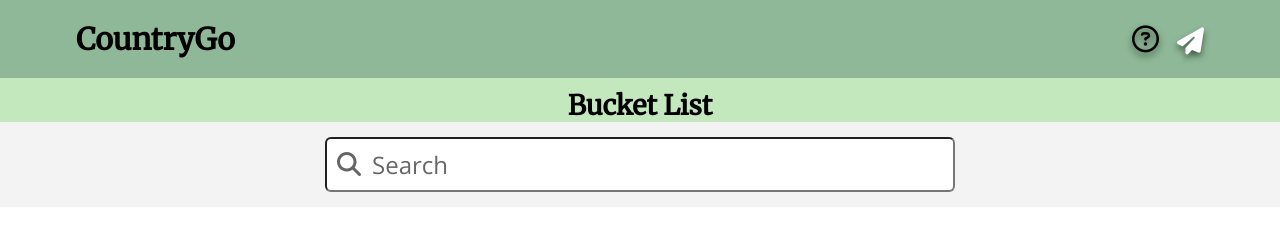
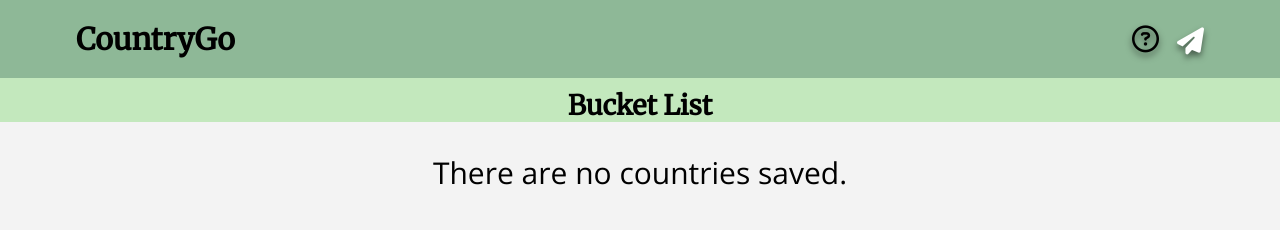
Before and after one commit to silva-tim/CountryGo, a website: page index.html in a window 1280 px wide. Both pictures are taken after a click on the link 1199 px from the left and 39 px from the top of the page. Drawn offline with nearby package versions, Linux system fonts and the light colour scheme; no server answers.

Commit message:
Added a 'no entries' dialogue when nothing is saved. #3

```diff
--- a/css/styles.css
+++ b/css/styles.css
@@ -6,7 +6,7 @@ header {
   display: none;
 }
 
-main {
+body {
   background-color: #f3f3f3;
 }
 
--- a/index.html
+++ b/index.html
@@ -32,10 +32,15 @@
       <h2 id="bucketlist-heading">Bucket List</h2>
     </div>
     <div class="container">
-      <div class="row">
+      <div id="search-bar" class="row">
         <div class="column-full justifycenter">
           <i class="fa-solid fa-magnifying-glass" id="magnify"></i>
           <input type="text" id="search" placeholder="Search">
+        </div>
+      </div>
+      <div id="no-entries" class="row hidden">
+        <div class="column-full justifycenter">
+          <p>There are no countries saved.</p>
         </div>
       </div>
       <div id="country-deck">
--- a/js/main.js
+++ b/js/main.js
@@ -1,8 +1,9 @@
 let countries = null;
 const $countryDeck = document.querySelector('#country-deck');
-const $search = document.querySelector('#search');
+const $search = document.querySelector('#search-bar');
 const $switchToBucket = document.querySelector('#a-tag-plane');
 const $subhead = document.querySelector('#subhead');
+const $noEntries = document.querySelector('#no-entries');
 
 // Sends XHR and retrieves all independent countries
 function getAllCountries() {
@@ -214,11 +215,18 @@ function viewSwap(event) {
     $subhead.classList.remove('hidden');
     $switchToBucket.classList.add('white');
 
-    for (let i = 0; i < data.savedCountries.length; i++) {
-      savedCountriesArray.push(getCountryFromCCA3(data.savedCountries[i].cca3));
+    if (data.savedCountries.length < 1) {
+      $noEntries.classList.remove('hidden');
+      $search.classList.add('hidden');
+    } else {
+      $noEntries.classList.add('hidden');
+      $search.classList.remove('hidden');
+      for (let i = 0; i < data.savedCountries.length; i++) {
+        savedCountriesArray.push(getCountryFromCCA3(data.savedCountries[i].cca3));
+      }
+      sortAlphabetical(savedCountriesArray);
+      renderAll(savedCountriesArray);
     }
-    sortAlphabetical(savedCountriesArray);
-    renderAll(savedCountriesArray);
   }
 }
 
```
